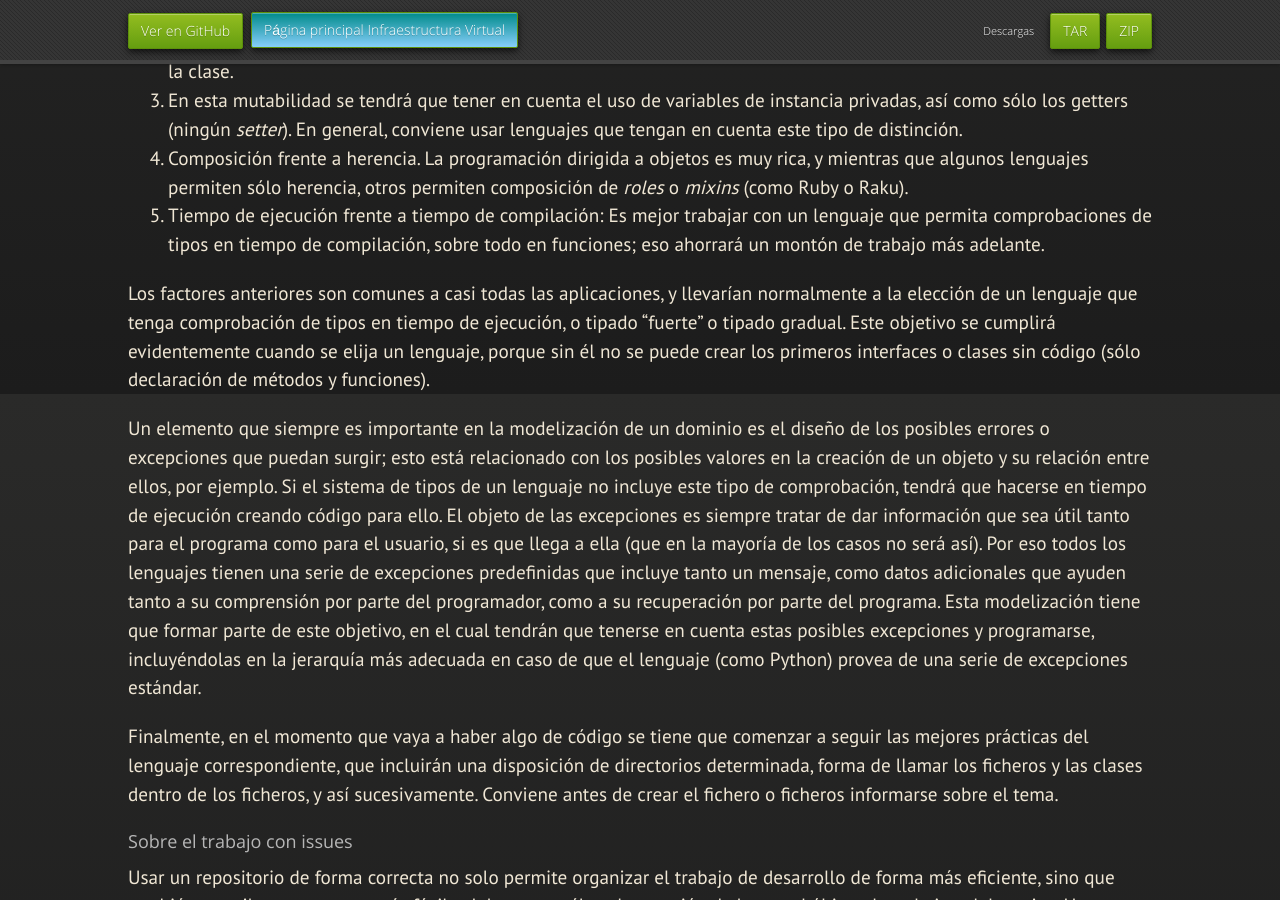
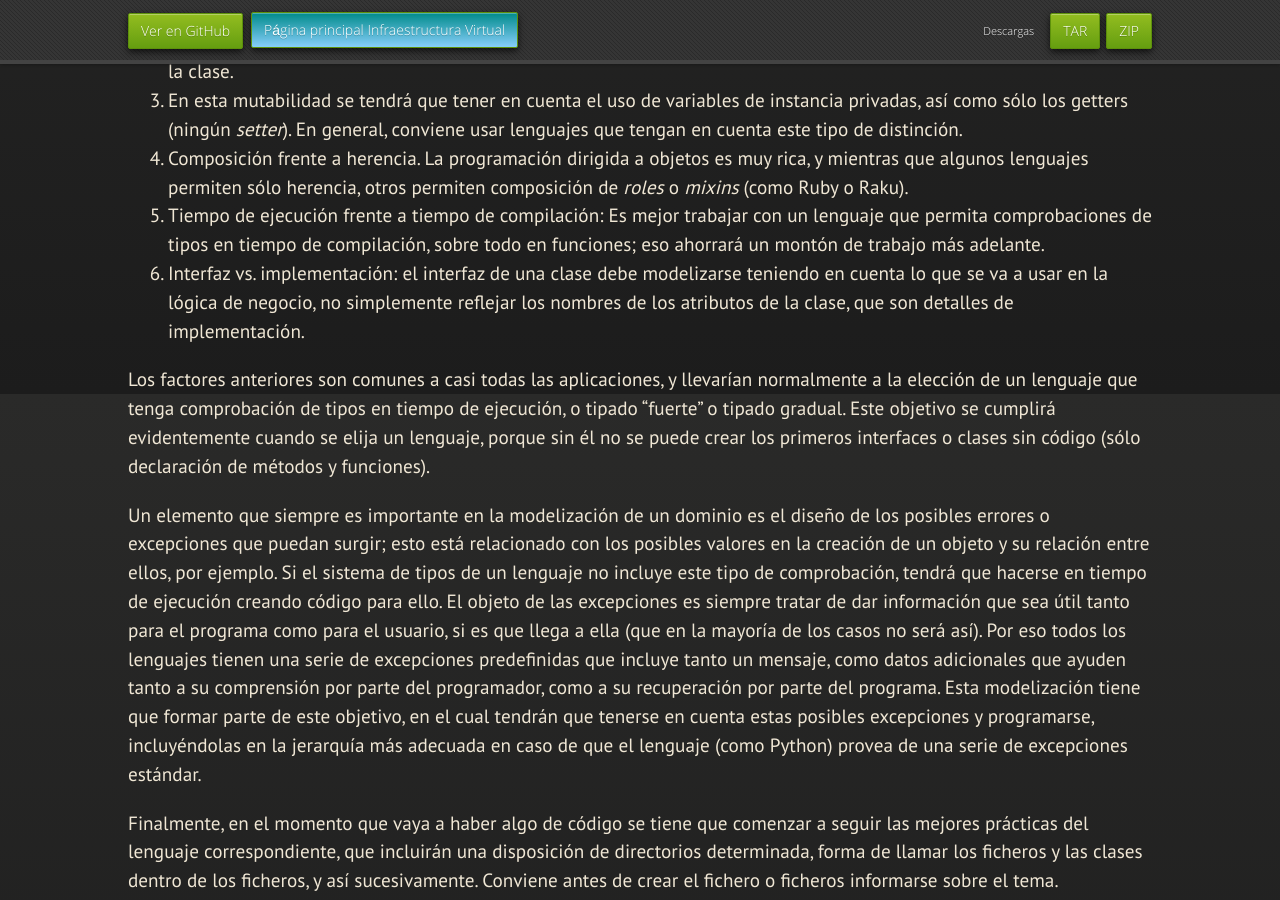
Before and after one commit to JJ/IV, a Jekyll site: the page built from documentos/proyecto/2.Modelo.md, in a window 1280 px wide and 900 px high, scrolled down 1406 px. Built offline with Jekyll 4.4.1, drawn with Linux system fonts in a browser that asks for light colours; nearby versions of some CDN libraries; some web fonts are replaced; our own code applies the rules of GitHub Pages for plain Markdown files.

Commit message:
Sync documentos/proyecto/2.Modelo.md de master a gh-pages

```diff
--- a/documentos/proyecto/2.Modelo.md
+++ b/documentos/proyecto/2.Modelo.md
@@ -80,6 +80,10 @@ Diferentes conceptos a tener en cuenta:
 5. Tiempo de ejecución frente a tiempo de compilación: Es mejor trabajar con un
    lenguaje que permita comprobaciones de tipos en tiempo de compilación, sobre
    todo en funciones; eso ahorrará un montón de trabajo más adelante.
+6. Interfaz vs. implementación: el interfaz de una clase debe modelizarse
+   teniendo en cuenta lo que se va a usar en la lógica de negocio, no
+   simplemente reflejar los nombres de los atributos de la clase, que son
+   detalles de implementación.
 
 Los factores anteriores son comunes a casi todas las aplicaciones, y llevarían
 normalmente a la elección de un lenguaje que tenga comprobación de tipos en
```
